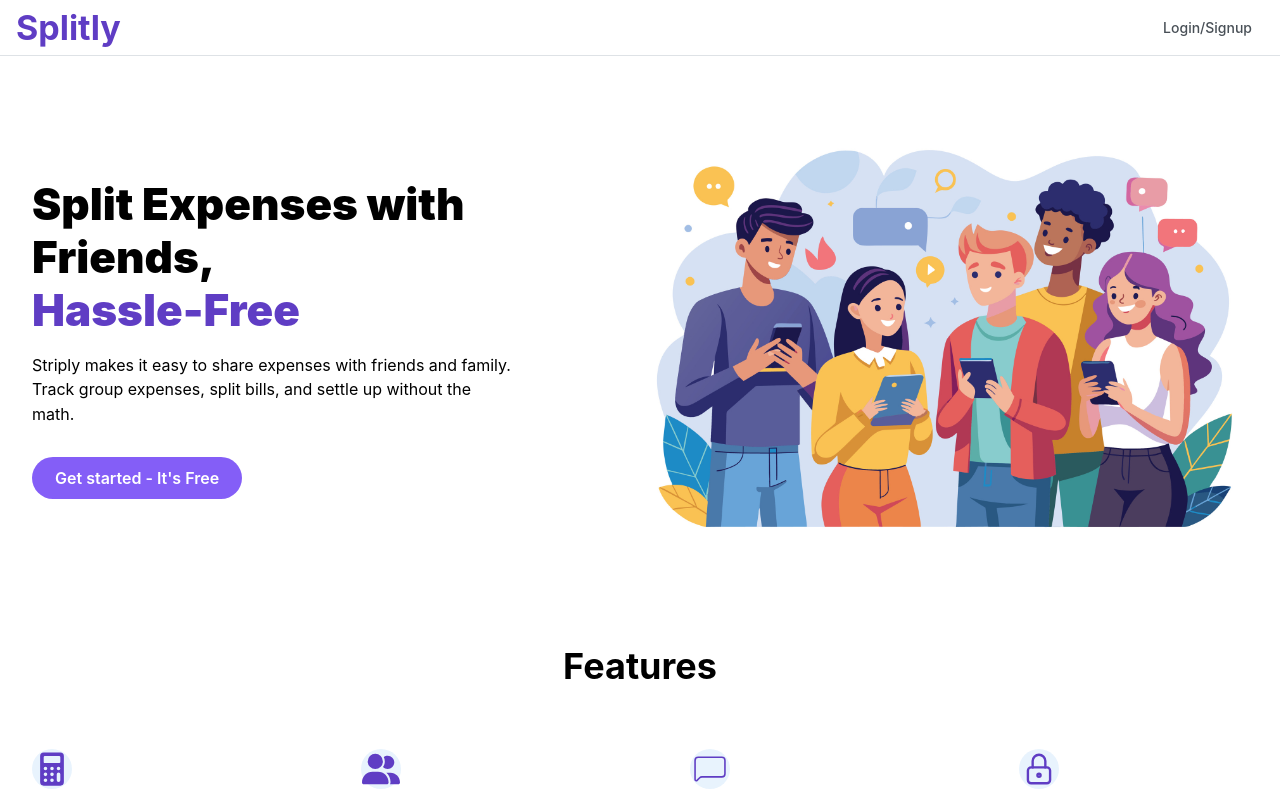
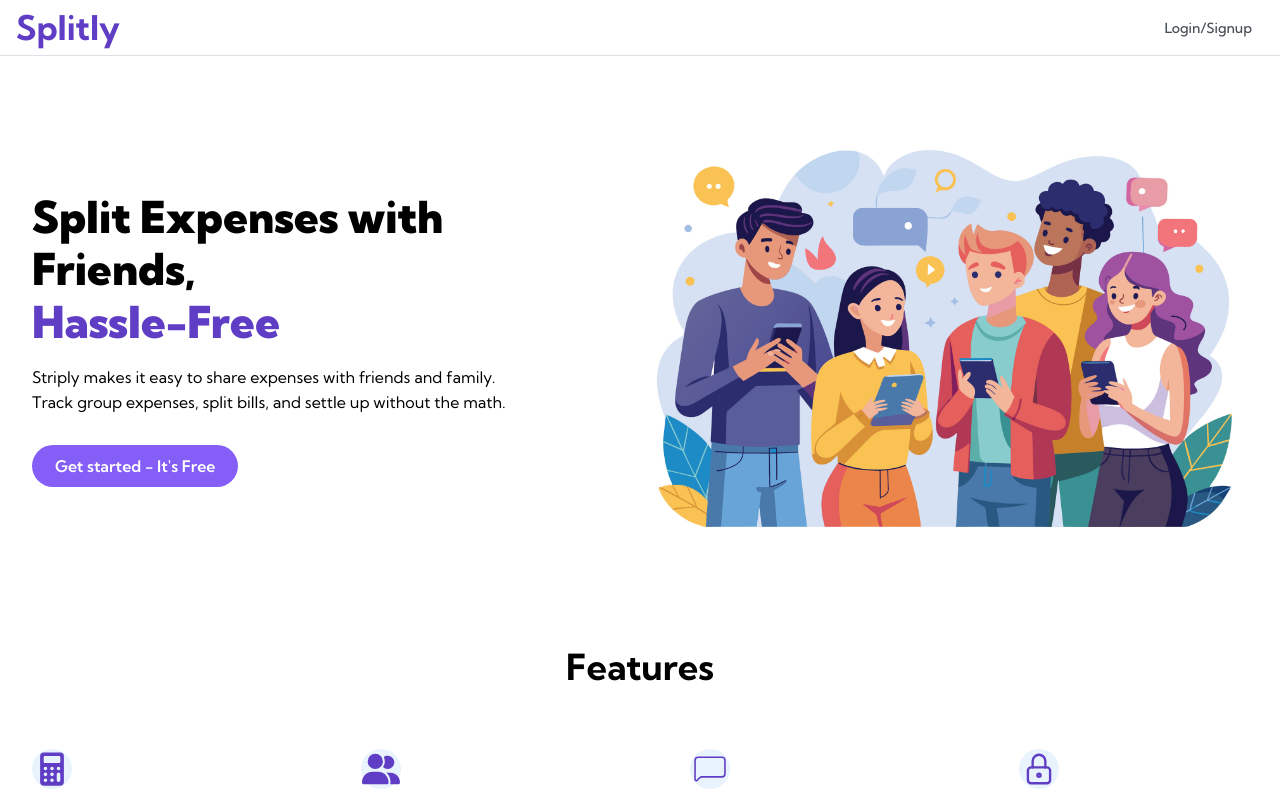
Before and after one commit to Maheshkasturi18/Splitly, a React (Vite) app in the folder splitly-frontend/: page / in a window 1280 px wide. Shown: the top 800 px of the page. Built offline with nearby package versions, Linux system fonts and the light colour scheme.

Commit message:
font-added

```diff
--- a/splitly-frontend/src/App.css
+++ b/splitly-frontend/src/App.css
@@ -0,0 +1,12 @@
+@font-face {
+  font-family: "Josefin Sans";
+  src: url("./fonts/KumbhSans-VariableFont_YOPQ,wght.ttf") format("truetype");
+}
+
+body {
+  font-family: "Josefin Sans", sans-serif !important;
+}
+
+.m_8a5d1357  {
+  font-family: "Josefin Sans", sans-serif !important;
+}
--- a/splitly-frontend/src/styles/pages/home.css
+++ b/splitly-frontend/src/styles/pages/home.css
@@ -13,7 +13,7 @@
 
 .hero-title {
   color: var(--mantine-color-black);
-  font-family: Greycliff CF, var(--mantine-font-family);
+  font-family: "Josefin Sans", sans-serif !important;
   font-size: 44px;
   line-height: 1.2;
   font-weight: 900;
@@ -89,7 +89,7 @@
 
 .title {
   color: var(--mantine-color-black);
-  font-family: Greycliff CF, var(--mantine-font-family);
+  font-family: "Josefin Sans", sans-serif !important;
   font-size: 36px;
   line-height: 1.2;
   font-weight: 700;
```
Also changed, not shown: splitly-frontend/src/fonts/KumbhSans-VariableFont_YOPQ,wght.ttf (added).
